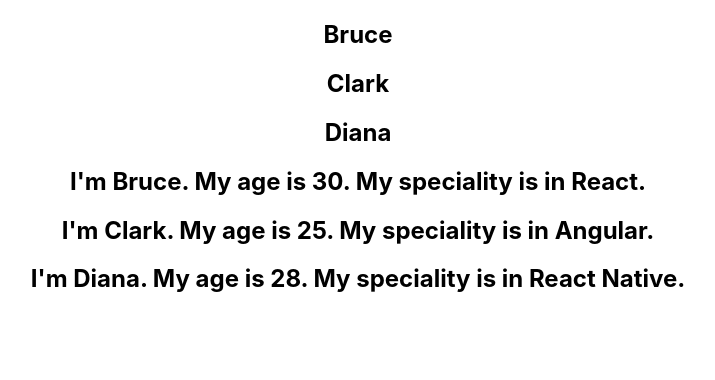
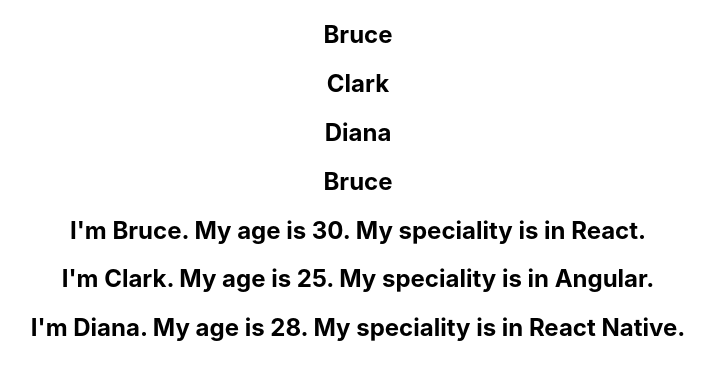
Before and after one commit to madiha-m/React, a React (Create React App) app in the folder basics/: page / in a window 1280 px wide. Shown: the top 380 px of the page, without its empty margins (282-997 px from the left). Built offline with nearby package versions, Linux system fonts and the light colour scheme.

Commit message:
index as key in map(), explain why not to use it

```diff
--- /dev/null
+++ b/basics/src/components/NameComponent.js
@@ -0,0 +1,11 @@
+import React from "react";
+
+function NameComponent({ name }) {
+  return (
+    <div>
+      <h2>{name}</h2>
+    </div>
+  );
+}
+
+export default NameComponent;
--- a/basics/src/components/NameList.js
+++ b/basics/src/components/NameList.js
@@ -1,8 +1,10 @@
 import React from "react";
+import Person from "./Person";
+import NameComponent from "./NameComponent";
 
 function NameList() {
   // Dataset
-  const names = ["Bruce", "Clark", "Diana"];
+  const names = ["Bruce", "Clark", "Diana", "Bruce"];
   const persons = [
     {
       id: 1,
@@ -25,12 +27,34 @@
   ];
 
   //   Logic
-  const nameList = names.map((name) => <h2>{name}</h2>);
+
+  /*
+  Index as key , while key is not used
+  Error Warning: NameList.js:71 Warning: Encountered two children with the same key,`Bruce`.
+  Solution: the arrow fun passed in map receive a 2nd param > index
+
+  When to use index:
+  - absense of unique id
+  - list is static, means no add/delete
+  - no need of render or filter
+  */
+  // const nameList = names.map((name) => <h2 key={name}>{name}</h2>);
+  const nameList = names.map((name, index) => (
+    // NameList.js:71 Warning: Encountered two children with the same key,`Bruce`.
+    // <NameComponent key={name} name={name} />
+    <NameComponent key={index} name={name} />
+  ));
+
+  //  Warning: Each child in a list should have a unique "key" prop.
   const personList = persons.map((person) => (
-    <h2>
-      I'm {person.name}. My age is {person.age}. My speciality is in{" "}
-      {person.skill}.
-    </h2>
+    // move in separate to refactor
+    // <h2>
+    //   I'm {person.name}. My age is {person.age}. My speciality is in{" "}
+    //   {person.skill}.
+    // </h2>
+
+    // passing person as prop to Person.js
+    <Person key={person.id} person={person} />
   ));
 
   return (
--- /dev/null
+++ b/basics/src/components/Person.js
@@ -0,0 +1,18 @@
+import React from "react";
+
+// recomending way to refactor in separate file
+// Person component only responsible to render Person, as like List Comp for list rendering
+function Person({ person }) {
+  return (
+    // now send data from NameList Component via prop
+    // Key prop can't render in child component
+    <div>
+      <h2>
+        I'm {person.name}. My age is {person.age}. My speciality is in{" "}
+        {person.skill}.
+      </h2>
+    </div>
+  );
+}
+
+export default Person;
```
